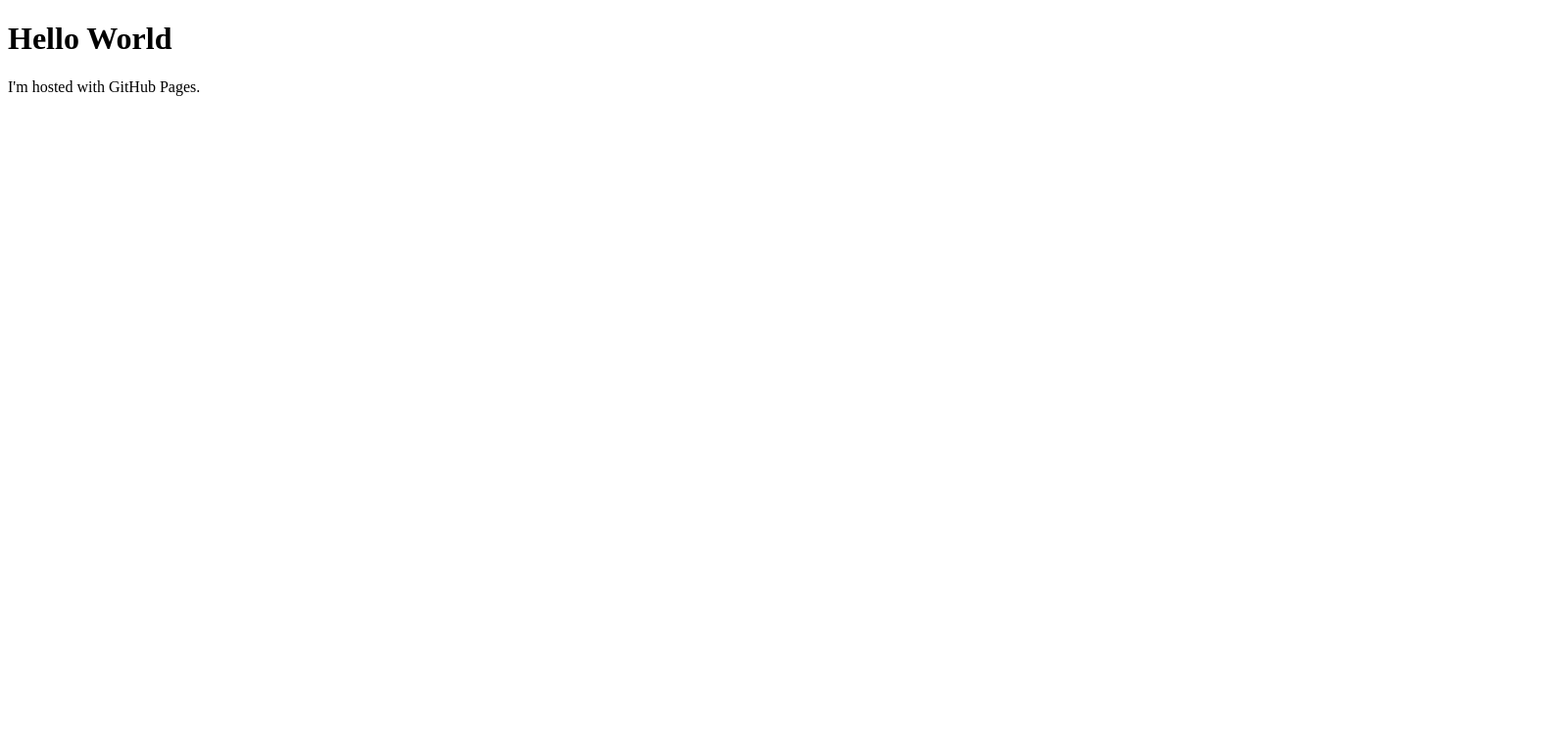
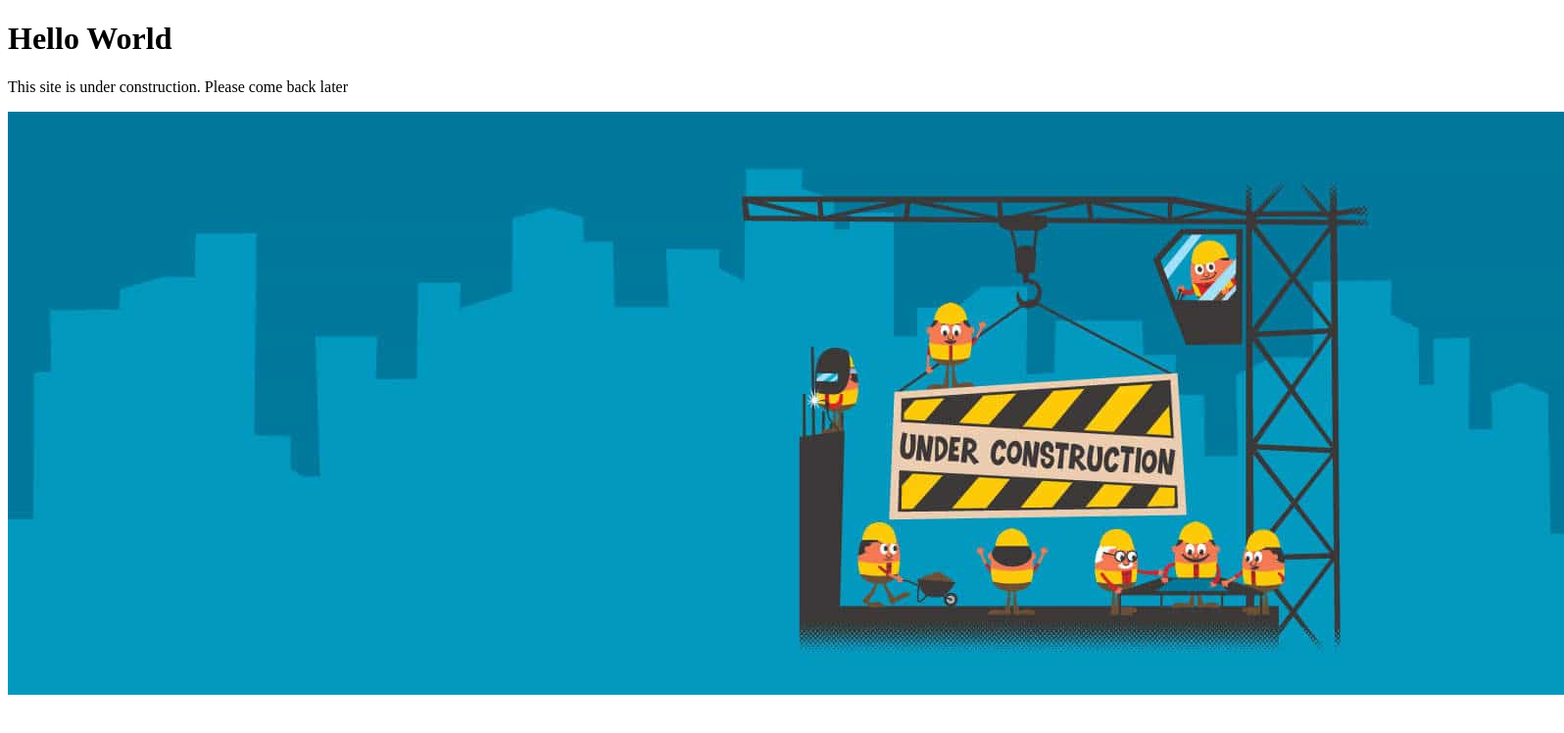
Before and after one commit to ashansw/ashansw.github.io, a plain HTML site: page index.html in a window 1280 px wide. Shown: the whole page at 98% size, 1596 px wide, since content can reach past the window. Drawn offline with Linux system fonts and the light colour scheme.

Commit message:
second commit

```diff
--- a/index.html
+++ b/index.html
@@ -2,6 +2,7 @@
 <html>
 <body>
 <h1>Hello World</h1>
-<p>I'm hosted with GitHub Pages.</p>
+<p>This site is under construction. Please come back later</p>
+<img src="uc.jpg" alt="Under construction">
 </body>
 </html>
```
Also changed, not shown: uc.jpg (added).
